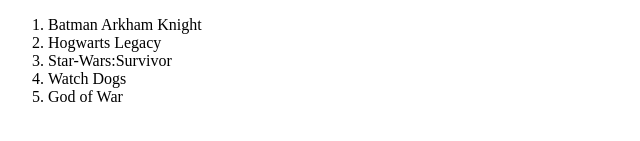
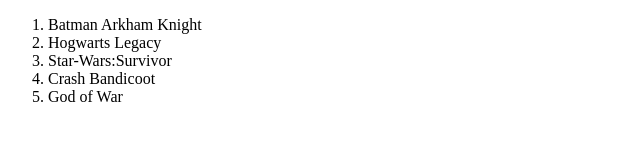
Before and after one commit to SayeMabaTeknik/LearnWithOdin, a plain HTML site: page index.html in a window 1280 px wide. Shown: the part 601-742 px from the top of the page, 0-640 px from the left. Drawn offline with Linux system fonts and the light colour scheme.

Commit message:
test per file

```diff
--- a/index.html
+++ b/index.html
@@ -32,7 +32,7 @@
                 <li>Batman Arkham Knight</li>
                 <li>Hogwarts Legacy</li>
                 <li>Star-Wars:Survivor</li>
-                <li>Watch Dogs</li>
+                <li>Crash Bandicoot</li>
                 <li>God of War</li>
             </ol>
     </body>
```
